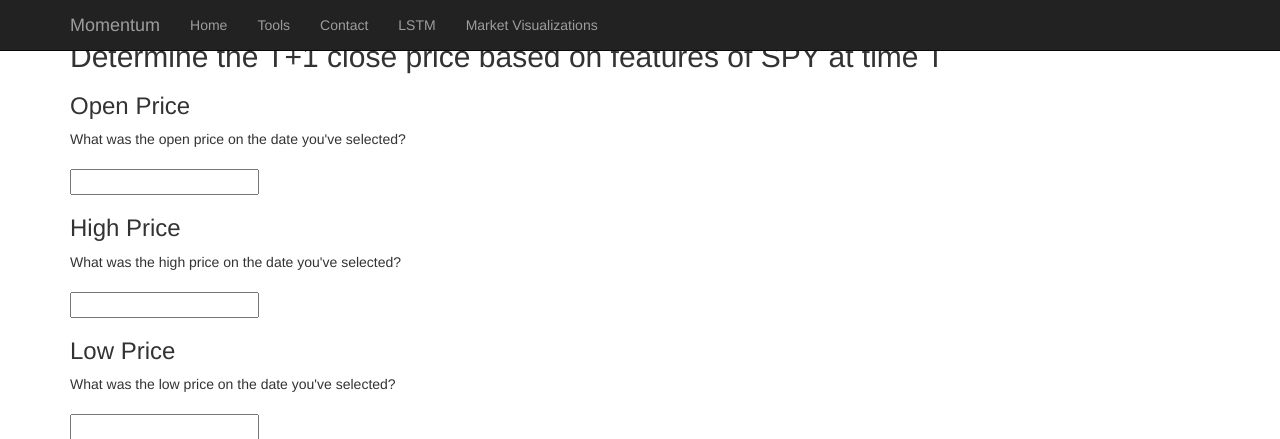
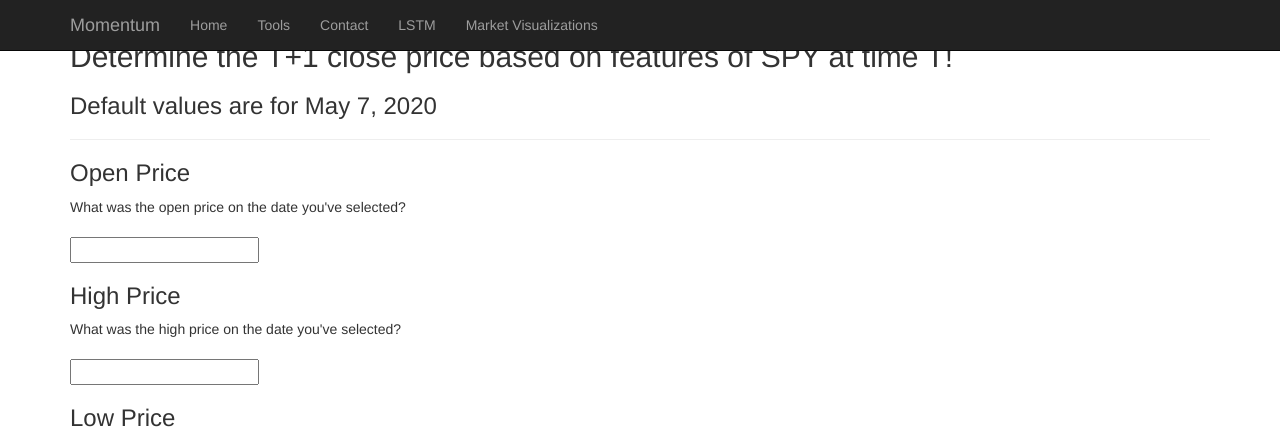
Before and after one commit to mmymoney/Momentum_Final, a Python web app: template FlaskAppAML/templates/form.html in a window 1280 px wide; the page is wider, and only the part inside the window is pictured. Shown: the top 439 px of that part. Run offline with Jinja, Linux system fonts and the light colour scheme; the template is opened without the code that fills it: most values are stand-ins (such as "Sample title", 1, 10 or a date in 2020); form fields are guessed from the names that the template uses; some libraries are stand-ins or nearby versions.

Commit message:
spelling revisions and detail on home page

```diff
--- a/FlaskAppAML/templates/form.html
+++ b/FlaskAppAML/templates/form.html
@@ -1,7 +1,8 @@
 {% extends "layout.html" %}
 
 {% block content %}
-<h2>Determine the T+1 close price based on features of SPY at time T</h2>
+<h2>Determine the T+1 close price based on features of SPY at time T!</h2>
+<p><h3>Default values are for May 7, 2020</h3></p><hr>
 <form method=post>
     <dl>
         <p>
@@ -86,7 +87,7 @@
         </p>
         <p>
             <h3>Prior Day Derivative</h3>
-            What was the derivative of the priod day vertical delta ratio (-sin(x))?<br /><br />
+            What was the derivative of the prior day vertical delta ratio (-sin(x))?<br /><br />
             {{form.Prior_Day_Derivative}}
         </p>
     </dl>
```
